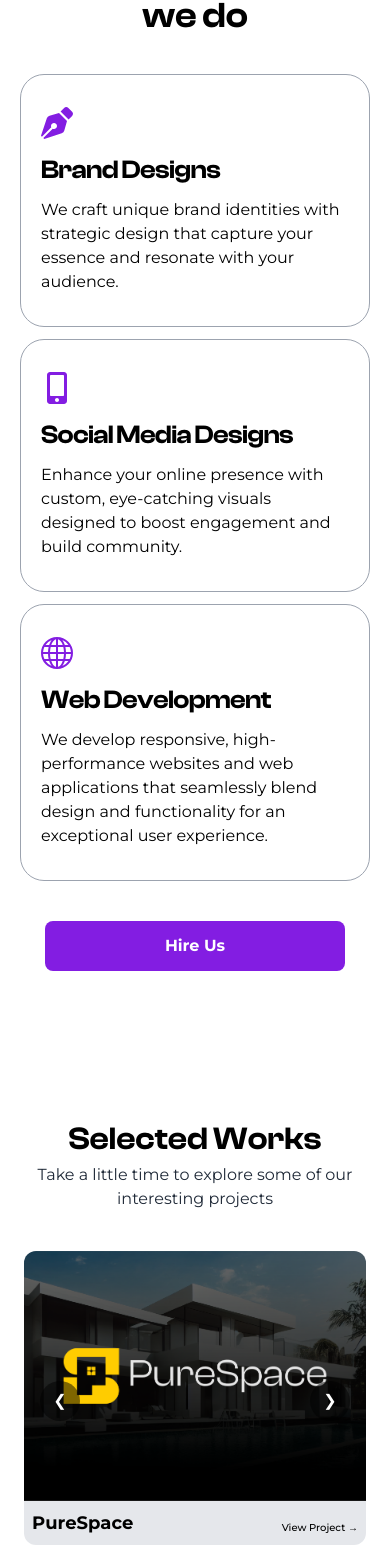
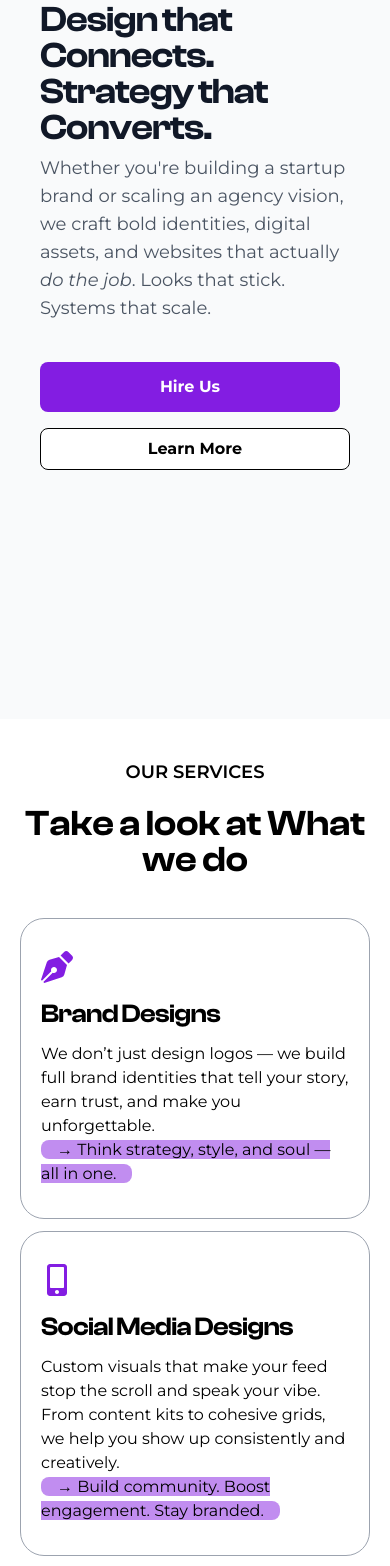
Before and after one commit to Savii01/design-synergy, a React (Create React App) app: page /services in a window 390 px wide. Shown: the part 205-1771 px from the top of the page. Built offline with nearby package versions, Linux system fonts and the light colour scheme; grey boxes are pictures that could not be loaded.

Commit message:
services page added and project page addeded

```diff
--- a/src/components/ProjectSlider.jsx
+++ b/src/components/ProjectSlider.jsx
@@ -1,11 +1,11 @@
 import { useRef, useEffect } from "react";
-import { Link } from "react-router-dom"; // Import React Router Link
+import { Link } from "react-router-dom";
 import { Swiper, SwiperSlide } from "swiper/react";
 import { Autoplay, Navigation, Pagination } from "swiper/modules";
 import "swiper/css";
 import "swiper/css/navigation";
 import "swiper/css/pagination";
-import {projects} from "../Data"; // Import project data
+import { projects } from "../Data";
 
 const ProjectSlider = () => {
   const prevRef = useRef(null);
@@ -21,10 +21,8 @@ const ProjectSlider = () => {
       swiperInstance.navigation.init();
       swiperInstance.navigation.update();
 
-      // Defer adding hover listeners to ensure swiper.el is ready
       setTimeout(() => {
         const swiperEl = swiperInstance.el;
-
         if (!swiperEl) return;
 
         const handleMouseEnter = () => swiperInstance.autoplay?.stop();
@@ -33,7 +31,6 @@ const ProjectSlider = () => {
         swiperEl.addEventListener("mouseenter", handleMouseEnter);
         swiperEl.addEventListener("mouseleave", handleMouseLeave);
 
-        // Cleanup
         return () => {
           swiperEl.removeEventListener("mouseenter", handleMouseEnter);
           swiperEl.removeEventListener("mouseleave", handleMouseLeave);
@@ -41,8 +38,6 @@ const ProjectSlider = () => {
       }, 0);
     }
   }, []);
-
-
 
   return (
     <div className="relative mx-auto py-6 px-6 lg:px-32 2xl:px-[350px] bg-white dark:bg-gray-900">
@@ -53,30 +48,28 @@ const ProjectSlider = () => {
         Take a little time to explore some of our interesting projects
       </p>
 
-
-      {/* Swiper Slider */}
       <Swiper
         ref={swiperRef}
         modules={[Navigation, Pagination, Autoplay]}
-        spaceBetween={2} // Add some space between slides
-        slidesPerView={1} // Show 3 slides at a time
-        centeredSlides={true} // Center the active slide
-        loop={true} // Enable looping
+        spaceBetween={2}
+        slidesPerView={1}
+        centeredSlides={true}
+        loop={true}
         autoplay={{
           delay: 3000,
           disableOnInteraction: false,
-        }} // Enable autoplay
+        }}
         pagination={{
           el: ".custom-pagination",
           clickable: true,
           renderBullet: (index, className) => `
-            <span class="${className} w-3 h-3 mx-1 rounded-full  bg-gray-300 dark:bg-gray-500 transition-all duration-300 transform scale-100 hover:scale-125"></span>
+            <span class="${className} w-3 h-3 mx-1 rounded-full bg-gray-300 dark:bg-gray-500 transition-all duration-300 transform scale-100 hover:scale-125"></span>
           `,
         }}
         breakpoints={{
           1024: {
-            slidesPerView: 1.4, // Center slide wider
-            spaceBetween: 1, // Reduce space between slides
+            slidesPerView: 1.4,
+            spaceBetween: 1,
           },
         }}
         navigation={{ prevEl: prevRef.current, nextEl: nextRef.current }}
@@ -94,19 +87,36 @@ const ProjectSlider = () => {
         }}
       >
         {projects.map((project) => (
-          <SwiperSlide key={project.id} className=" rounded-xl overflow-hidden transition-all duration-700 ease-in-out">
+          <SwiperSlide
+            key={project.id}
+            className="rounded-xl overflow-hidden transition-all duration-700 ease-in-out"
+          >
             <div className="bg-gray-200 dark:bg-gray-800 cursor-grab hover:bg-gray-300 dark:hover:bg-gray-700 dark:text-white rounded-lg lg:rounded-3xl">
               <img
                 src={project.image}
                 alt={project.name}
                 className="w-full h-[250px] md:h-[500px] object-cover rounded-t-lg lg:rounded-t-3xl cursor-grabbing"
               />
-              <div className="p-2 md:p-6 md:px-10 flex items-center justify-between">
+              <div className="p-2 md:p-6 md:px-10 flex flex-col md:flex-row md:items-center md:justify-between gap-2">
                 <h3 className="text-lg font-bold">{project.name}</h3>
-                <p className="hidden md:flex text-[10px] md:text-sm text-gray-500 bg-white dark:bg-gray-500 dark:text-white rounded-full px-4 py-3 font-semibold">
-                  {project.category.join(" ● ")}
-                </p>
-                <a href={project.link} className="mt-2 inline-block text-black text-[10px] md:text-base font-medium dark:text-white">
+
+                <div className="hidden md:flex flex-wrap gap-2">
+                  {project.category.map((tag, index) => (
+                    <span
+                      key={index}
+                      className="text-xs px-2 py-1 rounded-full bg-gray-200 text-gray-800 dark:bg-gray-700 dark:text-gray-200 transition-transform duration-300 hover:scale-105"
+                    >
+                      {tag}
+                    </span>
+                  ))}
+                </div>
+
+                <a
+                  href={project.link}
+                  className="mt-1 md:mt-0 text-black text-[10px] md:text-base font-medium dark:text-white hover:underline"
+                  target="_blank"
+                  rel="noopener noreferrer"
+                >
                   View Project →
                 </a>
               </div>
@@ -115,7 +125,7 @@ const ProjectSlider = () => {
         ))}
       </Swiper>
 
-     {/* Custom Navigation Buttons */}
+      {/* Custom Navigation Buttons */}
       <button
         ref={prevRef}
         className="absolute left-10 lg:left-80 top-[350px] md:top-[400px] lg:top-[450px] transform -translate-y-1/2 bg-black/50 hover:bg-black text-white w-10 h-10 rounded-full z-50 flex items-center justify-center"
@@ -129,10 +139,11 @@ const ProjectSlider = () => {
         &#10095;
       </button>
 
-       {/* Custom Pagination */}
-       <div className="flex justify-center  mt-6">
+      {/* Custom Pagination */}
+      <div className="flex justify-center mt-6">
         <div className="custom-pagination flex justify-center items-center gap-2"></div>
       </div>
+
       <div className="flex justify-center mt-8">
         <Link
           to="/projects"
--- a/src/components/Services.jsx
+++ b/src/components/Services.jsx
@@ -22,7 +22,9 @@ function Services() {
                         Brand Designs
                       </h1>
                       <p className="text-[16px] text-black dark:text-gray-300">
-                         We craft unique brand identities with strategic design that capture your essence and resonate with your audience.
+                      We don’t just design logos — we build full brand identities that tell your story, earn trust, and make you unforgettable.<br/>
+                      <span className="bg-purple/50 dark:text-white dark:bg-lightBlue/50 rounded-lg px-4">→ Think strategy, style, and soul — all in one.</span>
+
                       </p>
                     </div>
                   </div>
@@ -36,7 +38,9 @@ function Services() {
                         Social Media Designs
                       </h1>
                       <p className="text-[16px] text-black dark:text-gray-300">
-                      Enhance your online presence with custom, eye-catching visuals designed to boost engagement and build community.
+                      Custom visuals that make your feed stop the scroll and speak your vibe. From content kits to cohesive grids, we help you show up consistently and creatively.<br/>
+                      <span className="bg-purple/50 dark:text-white dark:bg-lightBlue/50 rounded-lg px-4">→ Build community. Boost engagement. Stay branded.</span>
+
                       </p>
                     </div>
                   </div>
@@ -50,7 +54,9 @@ function Services() {
                         Web Development
                       </h1>
                       <p className="text-[16px] text-black dark:text-gray-300">
-                      We develop responsive, high-performance websites and web applications that seamlessly blend design and functionality for an exceptional user experience.
+                      Responsive, clean, and coded to convert. We build websites that aren’t just pretty — they perform.<br/>
+                      <span className="bg-purple/50 dark:text-white dark:bg-lightBlue/50 rounded-lg px-4">→ Sleek UX. Smart structure. Real results.</span>
+
                       </p>
                     </div>
                   </div>
--- a/src/pages/About.jsx
+++ b/src/pages/About.jsx
@@ -26,7 +26,7 @@ export default function About() {
         initial={{ opacity: 0, y: 50 }}
         animate={{ opacity: heroInView ? 1 : 0, y: heroInView ? 0 : 50 }}
         transition={{ duration: 0.8 }}
-        className="text-left md:text-center px-10 lg:px-[174px] mb-20 bg-gray-50 flex flex-col gap-y-5 dark:bg-gray-800 py-20 mt-20"
+        className="h-screen text-left md:text-center px-10 lg:px-[174px] 2xl:px-[300px] lg:justify-center lg:items-center mb-20 bg-gray-50 flex flex-col gap-y-5 dark:bg-gray-800 py-20 mt-20"
       >
         <p className="text-[18px] dark:text-gray-200 uppercase ">Our Story</p>
         <h1 className="text-4xl lg:text-[60px] font-customFont leading-[1] tracking-tight text-gray-900 dark:text-gray-100 lg:px-20">
@@ -45,7 +45,7 @@ export default function About() {
         transition={{ duration: 0.8 }}
         className="mb-10 mx-5 lg:px-48 flex flex-col md:flex-row justify-center items-center gap-8"
       >
-        <img src={HappyClient} alt="Smiling Woman" className="w-full md:w-1/2 md:h-[500px] object-cover rounded-2xl border-gray-700 border-2" />
+        <img src={HappyClient} alt="Smiling Woman" className="w-full md:w-1/2 md:h-[500px] 2xl:h-[800px] object-cover rounded-2xl border-gray-700 border-2" />
         <div className="md:w-1/2">
           <h2 className="text-3xl font-customFont dark:text-gray-100 text-gray-800 mb-4">
             We’ve helped over 5K+ Businesses level up their online and offline Identity.
--- a/src/pages/Project.jsx
+++ b/src/pages/Project.jsx
@@ -1,12 +1,75 @@
-import React from 'react'
-import ErrorPage from '../components/ErrorPage'
+import { projects } from "../Data";
+import { Link } from "react-router-dom";
 
-function Project() {
+const Project = () => {
   return (
-    <div>
-      <ErrorPage/>
+    <div className="bg-white dark:bg-gray-900 px-6 py-12 lg:px-32 2xl:px-[350px]">
+      {/* Hero Section */}
+      <section className="h-screen text-left md:text-center lg:px-[174px] 2xl:px-[300px] lg:justify-center lg:items-center flex flex-col gap-y-2 py-20 mt-20">
+      <p className="text-[18px] font-semibold dark:text-gray-200 uppercase mb-3">
+          Our Works
+        </p>
+        <h1 className="text-[32px] md:text-[42px] font-bold font-customFont text-black dark:text-white">
+          Projects That Speak
+        </h1>
+        <p className="text-gray-700 dark:text-gray-300 max-w-2xl mx-auto text-[16px] mt-4">
+          A peek into our bold builds, strategic visuals, and brands that *actually* work. Every project’s got a story — and a spark.
+        </p>
+        {/* Buttons */}
+        <div className="mt-10 flex flex-col sm:flex-row gap-4">
+          <button className="text-white w-[300px] h-[50px] md:w-[200px] text-[16px] sm:text-[20px] bg-purple dark:bg-lightBlue dark:text-black dark:hover:text-white font-bold py-2 px-6 sm:px-8 rounded-lg hover:bg-gradient-purple-blue transition-all">
+            Hire Us
+          </button>
+          <button className="text-black w-[300px] h-[50px] md:w-[200px] dark:text-white text-[16px] sm:text-[20px] bg-white dark:bg-gray-800 border dark:hover:bg-gray-700 border-black dark:border-gray-600 font-bold py-2 px-6 sm:px-8 rounded-lg hover:bg-black hover:text-white transition-all">
+            Learn More
+          </button>
+        </div>
+      </section>
+
+      {/* Project Grid */}
+      <section className="grid grid-cols-1 sm:grid-cols-2 lg:grid-cols-3 gap-6">
+        {projects.map((project) => (
+          <div
+            key={project.id}
+            className="bg-white dark:bg-gray-800 border border-gray-200 dark:border-gray-700 rounded-xl overflow-hidden transition-all duration-300"
+          >
+            <img
+              src={project.image}
+              alt={project.name}
+              className="w-full h-[200px] md:h-[300px] object-cover"
+            />
+            <div className="p-4 flex flex-col justify-between h-[180px]">
+              <div>
+                <h3 className="text-lg font-bold text-black dark:text-white">{project.name}</h3>
+
+                <div className="mt-2 flex flex-wrap gap-2">
+                  {project.category.map((tag, index) => (
+                    <span
+                      key={index}
+                      className="text-xs px-2 py-1 rounded-full bg-gray-200 text-gray-800 dark:bg-gray-700 dark:text-gray-200"
+                    >
+                      {tag}
+                    </span>
+                  ))}
+                </div>
+              </div>
+
+              <div className="mt-4">
+                <a
+                  href={project.link}
+                  target="_blank"
+                  rel="noopener noreferrer"
+                  className="text-blue-600 dark:text-teal-400 text-sm font-medium hover:underline"
+                >
+                  View Project →
+                </a>
+              </div>
+            </div>
+          </div>
+        ))}
+      </section>
     </div>
-  )
-}
+  );
+};
 
-export default Project
+export default Project;
--- a/src/pages/ServicesPage.jsx
+++ b/src/pages/ServicesPage.jsx
@@ -1,14 +1,122 @@
-import React from 'react';
-import Services from '../components/Services'; // adjust the path if necessary
-import ProjectSlider from '../components/ProjectSlider';
+import React from "react";
+import { motion } from "framer-motion";
+import { useInView } from "react-intersection-observer";
 
-function ServicesPage() {
+import Services from "../components/Services";
+import ProjectSlider from "../components/ProjectSlider";
+import ChooseUs from "../components/ChooseUs";
+import Processes from "../components/Processes";
+
+export default function ServicesPage() {
+  const options = { threshold: 0.2 };
+
+  const { ref: heroRef, inView: heroInView } = useInView(options);
+  const { ref: servicesRef, inView: servicesInView } = useInView(options);
+  const { ref: sliderRef, inView: sliderInView } = useInView(options);
+  const { ref: processesRef, inView: processesInView } = useInView(options);
+  const { ref: chooseRef, inView: chooseInView } = useInView(options);
+  const { ref: ctaRef, inView: ctaInView } = useInView(options);
+
   return (
-    <main className="py-20 lg:py-10">
-      <Services />
-      <ProjectSlider />
-    </main>
+    <div>
+      {/* Hero Section */}
+      <motion.div
+        ref={heroRef}
+        initial={{ opacity: 0, y: 50 }}
+        animate={{ opacity: heroInView ? 1 : 0, y: heroInView ? 0 : 50 }}
+        transition={{ duration: 0.8 }}
+        className="h-screen text-left md:text-center px-10 lg:px-[174px] 2xl:px-[300px] lg:justify-center lg:items-center bg-gray-50 flex flex-col gap-y-2 dark:bg-gray-800 py-20 mt-20"
+      >
+        <p className="text-[18px] font-semibold dark:text-gray-200 uppercase mb-3">
+          How we serve you
+        </p>
+        <h1 className="text-4xl lg:text-[60px] font-customFont leading-[1] tracking-tight text-gray-900 dark:text-gray-100 lg:px-20">
+          Design that Connects. Strategy that Converts.
+        </h1>
+        <p className="text-lg text-gray-600 dark:text-gray-200 mb-8 md:px-10">
+          Whether you're building a startup brand or scaling an agency vision,
+          we craft bold identities, digital assets, and websites that actually{" "}
+          <em>do the job</em>. Looks that stick. Systems that scale.
+        </p>
+        {/* Buttons */}
+        <div className="flex flex-col sm:flex-row gap-4">
+          <button className="text-white w-[300px] h-[50px] md:w-[200px] text-[16px] sm:text-[20px] bg-purple dark:bg-lightBlue dark:text-black dark:hover:text-white font-bold py-2 px-6 sm:px-8 rounded-lg hover:bg-gradient-purple-blue transition-all">
+            Hire Us
+          </button>
+          <button className="text-black dark:text-white text-[16px] sm:text-[20px] bg-white dark:bg-gray-800 border dark:hover:bg-gray-700 border-black dark:border-gray-600 font-bold py-2 px-6 sm:px-8 rounded-lg hover:bg-black hover:text-white transition-all">
+            Learn More
+          </button>
+        </div>
+      </motion.div>
+
+      {/* Services */}
+      <motion.div
+        ref={servicesRef}
+        initial={{ opacity: 0, y: 50 }}
+        animate={{ opacity: servicesInView ? 1 : 0, y: servicesInView ? 0 : 50 }}
+        transition={{ duration: 0.8 }}
+      >
+        <Services />
+      </motion.div>
+
+      {/* Project Slider */}
+      <motion.div
+        ref={sliderRef}
+        initial={{ opacity: 0, y: 50 }}
+        animate={{ opacity: sliderInView ? 1 : 0, y: sliderInView ? 0 : 50 }}
+        transition={{ duration: 0.8 }}
+      >
+        <ProjectSlider />
+      </motion.div>
+
+      {/* Processes */}
+      <motion.div
+        ref={processesRef}
+        initial={{ opacity: 0, y: 50 }}
+        animate={{ opacity: processesInView ? 1 : 0, y: processesInView ? 0 : 50 }}
+        transition={{ duration: 0.8 }}
+      >
+        <Processes />
+      </motion.div>
+
+      {/* Choose Us */}
+      <motion.div
+        ref={chooseRef}
+        initial={{ opacity: 0, y: 50 }}
+        animate={{ opacity: chooseInView ? 1 : 0, y: chooseInView ? 0 : 50 }}
+        transition={{ duration: 0.8 }}
+      >
+        <ChooseUs />
+      </motion.div>
+
+      {/* Call to Action (CTA) */}
+      <motion.div
+        ref={ctaRef}
+        initial={{ opacity: 0, y: 50 }}
+        animate={{ opacity: ctaInView ? 1 : 0, y: ctaInView ? 0 : 50 }}
+        transition={{ duration: 0.8 }}
+        className="bg-gray-50 dark:bg-gray-700 py-20"
+      >
+        <div className="flex flex-col dark:text-gray-200 lg:justify-center lg:items-center mx-5 gap-4 text-left lg:text-center lg:px-[174px]">
+          <h1 className="font-customFont leading-[36px] text-[36px]">
+            Let's Create Together!
+          </h1>
+          <p className="lg:px-36">
+            At Design Synergy, we go beyond just design—we craft experiences
+            that inspire, connect, and elevate brands.
+          </p>
+        </div>
+
+        {/* Buttons */}
+        <div className="flex flex-col justify-center items-center mx-5 mt-10 sm:flex-row gap-4">
+          <button className="text-white w-[300px] h-[50px] md:w-[200px] text-[16px] sm:text-[20px] bg-purple dark:bg-lightBlue dark:text-black dark:hover:text-white font-bold py-2 px-6 sm:px-8 rounded-lg hover:bg-gradient-purple-blue transition-all">
+            Hire Us
+          </button>
+          <button className="w-[300px] h-[50px] md:w-[200px] text-black dark:text-white text-[16px] sm:text-[20px] bg-white dark:bg-gray-800 border dark:hover:bg-gray-700 border-black dark:border-gray-600 font-bold py-2 px-6 sm:px-8 rounded-lg hover:bg-black hover:text-white transition-all">
+            Learn More
+          </button>
+        </div>
+      </motion.div>
+    </div>
   );
 }
-
-export default ServicesPage;
```
Also changed, not shown: src/components/ChooseUs.jsx (+9 -8 lines), 1 other file (tests, documents, lock files or other folders).
